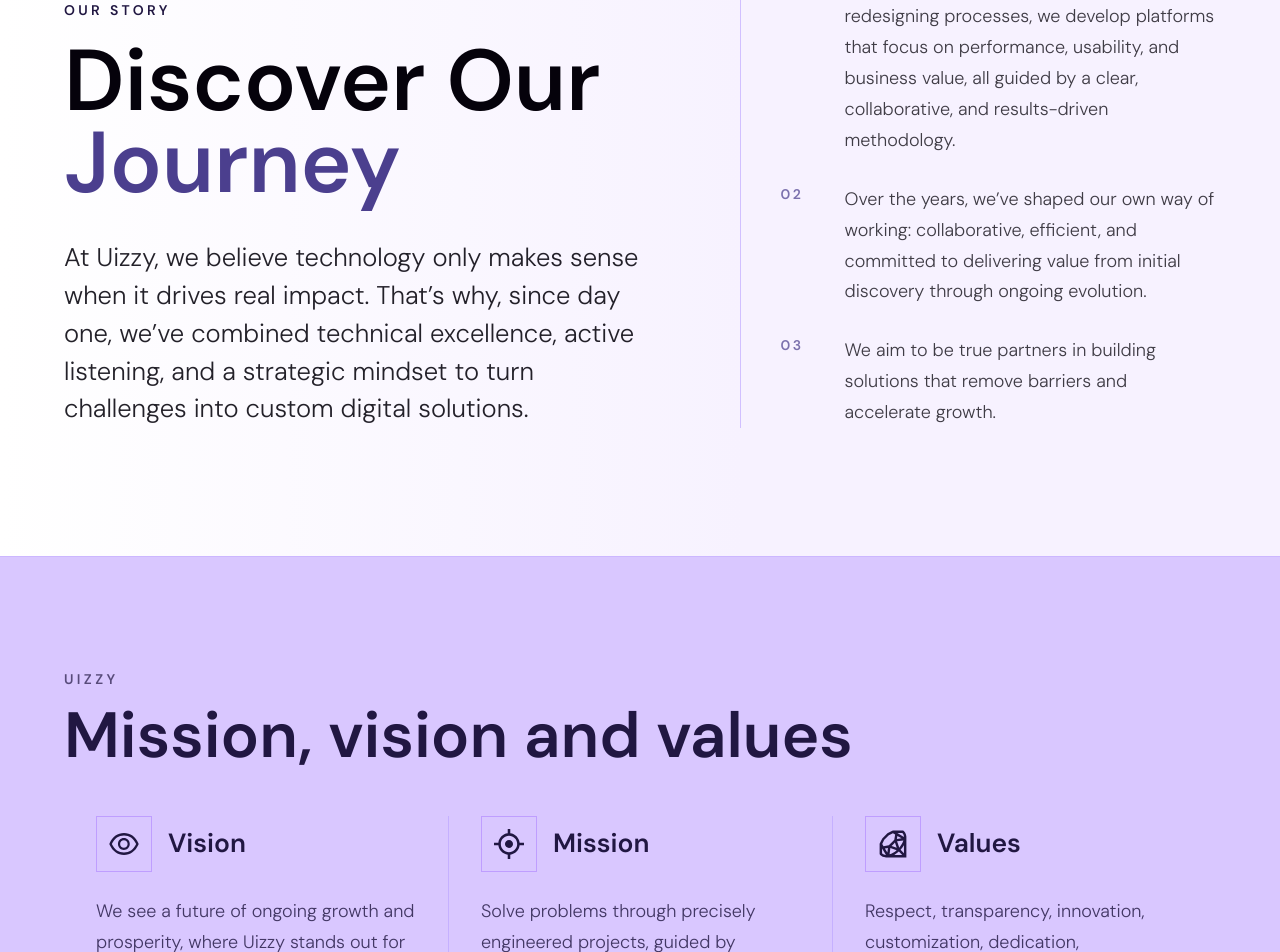
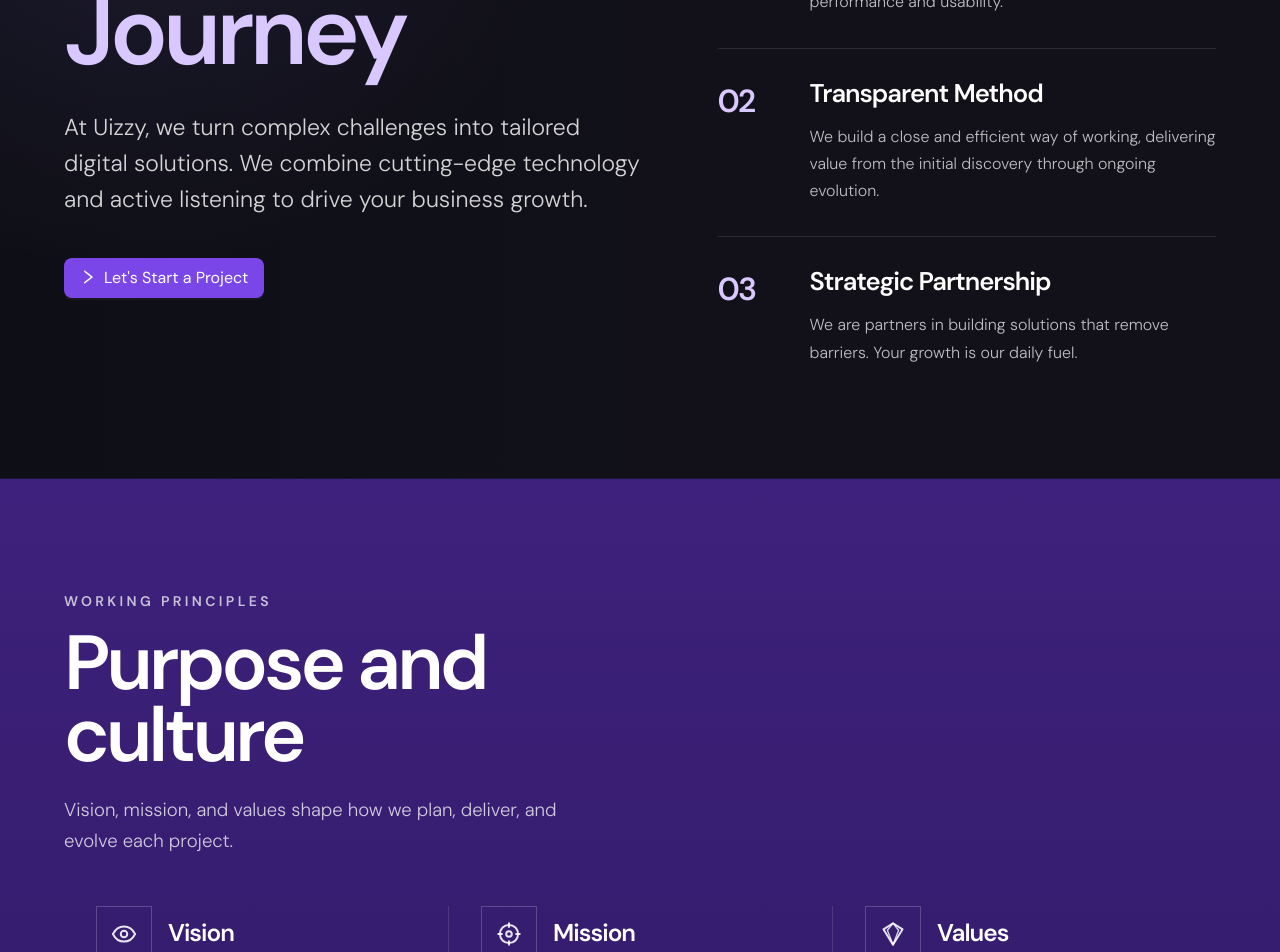
Before and after one commit to fernandamachado1/uizzy-site, a Next.js app: page /en/about in a window 1280 px wide. Shown: the part 300-1252 px from the top of the page. Built offline with nearby package versions, Linux system fonts and the light colour scheme.

Commit message:
refactor: change in buttons and about

```diff
--- a/dictionaries/en/about.ts
+++ b/dictionaries/en/about.ts
@@ -2,10 +2,22 @@
     historyLabel: "Our Story",
     aboutTitle: "Discover Our Journey",
 
-    aboutDesc1: "At Uizzy, we believe technology only makes sense when it drives real impact. That’s why, since day one, we’ve combined technical excellence, active listening, and a strategic mindset to turn challenges into custom digital solutions.",
-    aboutDesc2: "We specialize in building tailored systems that respect each client’s context and goals. From identifying operational challenges to redesigning processes, we develop platforms that focus on performance, usability, and business value, all guided by a clear, collaborative, and results-driven methodology.",
-    aboutDesc3: "Over the years, we’ve shaped our own way of working: collaborative, efficient, and committed to delivering value from initial discovery through ongoing evolution.",
-    aboutDesc4: "We aim to be true partners in building solutions that remove barriers and accelerate growth.",
+    aboutDesc1: "At Uizzy, we turn complex challenges into tailored digital solutions. We combine cutting-edge technology and active listening to drive your business growth.",
+    aboutDesc2: "We map pain points and redesign processes to build robust platforms with a total focus on exceptional performance and usability.",
+    aboutDesc3: "We build a close and efficient way of working, delivering value from the initial discovery through ongoing evolution.",
+    aboutDesc4: "We are partners in building solutions that remove barriers. Your growth is our daily fuel.",
+
+    aboutCta: "Let's Start a Project",
+
+    essenceEyebrow: "Working principles",
+    essenceLead: "Vision, mission, and values shape how we plan, deliver, and evolve each project.",
+
+    proofItem1Title: "Impact Specialists",
+    proofItem1Desc: "We map pain points and redesign processes to create real value.",
+    proofItem2Title: "Transparent Method",
+    proofItem2Desc: "We deliver consistent work from discovery to ongoing evolution.",
+    proofItem3Title: "Strategic Partnership",
+    proofItem3Desc: "We are partners in building solutions that accelerate growth.",
 
     visionTitle: "Vision",
     visionDesc: "We see a future of ongoing growth and prosperity, where Uizzy stands out for its technical excellence, trailblazing innovation and unwavering client satisfaction.",
@@ -16,6 +28,6 @@
     valuesTitle: "Values",
     valuesDesc: "Respect, transparency, innovation, customization, dedication, communication",
 
-    essenceTitle: "Mission, vision and values",
+    essenceTitle: "Purpose and culture",
     ourTeam: "Our Team"
 } as const;
--- a/dictionaries/pt/about.ts
+++ b/dictionaries/pt/about.ts
@@ -2,10 +2,22 @@
     historyLabel: "Nossa História",
     aboutTitle: "Conheça Nossa Jornada",
 
-    aboutDesc1: "Na Uizzy, acreditamos que soluções tecnológicas só fazem sentido quando têm impacto real. Por isso, desde o início da nossa jornada, unimos excelência técnica, escuta ativa e olhar estratégico para transformar desafios em sistemas digitais sob medida.",
-    aboutDesc2: "Somos especialistas em criar soluções personalizadas que respeitam o contexto e os objetivos de cada cliente. Mapeamos dores, redesenhamos processos e desenvolvemos plataformas robustas, com foco em performance, usabilidade e valor de negócio. Tudo isso com uma metodologia clara, colaborativa e orientada a resultado.",
-    aboutDesc3: "Ao longo dos anos, construímos uma forma própria de trabalhar: próxima, eficiente e comprometida com a entrega de valor, da imersão inicial à evolução contínua do projeto.",
-    aboutDesc4: "Procuramos ser parceiros na construção de soluções que destravam caminhos e aceleram crescimento.",
+    aboutDesc1: "Na Uizzy, transformamos desafios complexos em soluções digitais sob medida. Unimos tecnologia de ponta e escuta ativa para impulsionar o crescimento do seu negócio.",
+    aboutDesc2: "Mapeamos dores e redesenhamos processos para desenvolver plataformas robustas com foco total em performance e usabilidade excepcional.",
+    aboutDesc3: "Construímos uma jornada de trabalho próxima e eficiente, garantindo entregas de valor desde a imersão inicial até a evolução contínua.",
+    aboutDesc4: "Somos parceiros na construção de soluções que destravam caminhos. Seu crescimento é o nosso combustível diário.",
+
+    aboutCta: "Vamos Iniciar um Projeto",
+
+    essenceEyebrow: "Pilares do trabalho",
+    essenceLead: "Visão, missão e valores orientam como planejamos, entregamos e evoluímos cada projeto.",
+
+    proofItem1Title: "Especialistas em Impacto",
+    proofItem1Desc: "Mapeamos dores e redesenhamos processos para gerar valor real.",
+    proofItem2Title: "Metodologia Transparente",
+    proofItem2Desc: "Construímos entregas consistentes da imersão à evolução contínua.",
+    proofItem3Title: "Parceria Estratégica",
+    proofItem3Desc: "Somos parceiros na construção de soluções que aceleram o crescimento.",
 
     visionTitle: "Visão",
     visionDesc: "Vislumbramos um futuro de prosperidade e crescimento contínuo, onde a Uizzy se destaca pela excelência técnica, inovação e satisfação de seus clientes.",
@@ -16,6 +28,6 @@
     valuesTitle: "Valores",
     valuesDesc: "Respeito, transparência, inovação, Personalização, dedicação, comunicação",
 
-    essenceTitle: "Missão, visão e valores",
+    essenceTitle: "Propósito e cultura",
     ourTeam: "Nosso Time"
 } as const;
--- a/src/app/[locale]/(pages)/about/page.tsx
+++ b/src/app/[locale]/(pages)/about/page.tsx
@@ -1,10 +1,14 @@
 import CollaboratorCard from "@/components/CollaboratorCard";
+import ButtonPrimary from "@/components/ButtonPrimary";
 import EssenceCard from "@/components/EssenceCard";
 import { LocaleProps } from "@/types/LocaleParams";
-import { AimOutlined, EyeOutlined, LinkedinFilled, RubyOutlined } from "@ant-design/icons";
+import { LinkedinFilled, RightOutlined } from "@ant-design/icons";
 import { Metadata } from "next";
+import Link from "next/link";
 import { useTranslations } from "next-intl";
 import { getTranslations } from "next-intl/server";
+
+const whatsappUrl = "https://wa.me/5541995868883";
 
 export async function generateMetadata({ params }: LocaleProps): Promise<Metadata> {
 
@@ -30,19 +34,91 @@
     const highlightedTitleWord = titleParts.pop() ?? "";
     const mainTitle = titleParts.join(" ");
     const narrativeItems = [
-        translation("aboutDesc2"),
-        translation("aboutDesc3"),
-        translation("aboutDesc4"),
+        {
+            number: "01",
+            title: translation("proofItem1Title"),
+            description: translation("aboutDesc2"),
+        },
+        {
+            number: "02",
+            title: translation("proofItem2Title"),
+            description: translation("aboutDesc3"),
+        },
+        {
+            number: "03",
+            title: translation("proofItem3Title"),
+            description: translation("aboutDesc4"),
+        },
     ];
 
+    const visionGlyph = (
+        <svg viewBox="0 0 24 24" aria-hidden="true" className="size-7">
+            <path
+                d="M2.5 12c1.9-3.9 5.4-6.5 9.5-6.5s7.6 2.6 9.5 6.5c-1.9 3.9-5.4 6.5-9.5 6.5s-7.6-2.6-9.5-6.5Z"
+                fill="none"
+                stroke="currentColor"
+                strokeWidth="1.7"
+                strokeLinecap="round"
+                strokeLinejoin="round"
+            />
+            <circle
+                cx="12"
+                cy="12"
+                r="2.8"
+                fill="none"
+                stroke="currentColor"
+                strokeWidth="1.7"
+                strokeLinecap="round"
+                strokeLinejoin="round"
+            />
+        </svg>
+    );
+
+    const missionGlyph = (
+        <svg viewBox="0 0 24 24" aria-hidden="true" className="size-7">
+            <circle
+                cx="12"
+                cy="12"
+                r="7.8"
+                fill="none"
+                stroke="currentColor"
+                strokeWidth="1.7"
+                strokeLinecap="round"
+                strokeLinejoin="round"
+            />
+            <circle cx="12" cy="12" r="2.4" fill="none" stroke="currentColor" strokeWidth="1.7" />
+            <path d="M12 2.8v3.1M12 18.1v3.1M21.2 12h-3.1M5.9 12H2.8" fill="none" stroke="currentColor" strokeWidth="1.7" strokeLinecap="round" />
+        </svg>
+    );
+
+    const valuesGlyph = (
+        <svg viewBox="0 0 24 24" aria-hidden="true" className="size-7">
+            <path
+                d="M12 2.8 20.2 8 12 21.2 3.8 8 12 2.8Z"
+                fill="none"
+                stroke="currentColor"
+                strokeWidth="1.7"
+                strokeLinejoin="round"
+            />
+            <path
+                d="M7.2 8.8 12 2.8l4.8 6-4.8 12.4-4.8-12.4Z"
+                fill="none"
+                stroke="currentColor"
+                strokeOpacity="0.9"
+                strokeWidth="1.2"
+                strokeLinejoin="round"
+            />
+        </svg>
+    );
+
     return <main className="relative overflow-hidden">
-        <section className="relative min-h-[100dvh] overflow-hidden bg-primary-1 text-primary-10 dark:bg-primary-7 dark:text-white">
+        <section className="relative overflow-hidden bg-primary-1 text-primary-10 dark:bg-[#12111A] dark:text-white">
             <div
                 aria-hidden
                 className="pointer-events-none absolute inset-0 opacity-100 dark:hidden"
                 style={{
                     background:
-                        "linear-gradient(90deg, #FFFFFF 0%, #F7F2FF 58%)",
+                        "radial-gradient(circle at 10% 10%, rgba(146, 113, 255, 0.12) 0%, rgba(255, 255, 255, 0) 34%), linear-gradient(90deg, #FFFFFF 0%, #F7F2FF 58%)",
                 }}
             />
             <div
@@ -50,39 +126,57 @@
                 className="pointer-events-none absolute inset-0 hidden opacity-90 dark:block"
                 style={{
                     background:
-                        "linear-gradient(90deg, #15161D 0%, #13131A 60%)",
+                        "radial-gradient(circle at 10% 10%, rgba(165, 131, 255, 0.12) 0%, rgba(0, 0, 0, 0) 34%), linear-gradient(90deg, #0E0F16 0%, #12111A 60%)",
                 }}
             />
-            <div className="container relative flex min-h-[100dvh] items-center px-8 py-24 lg:px-16 lg:py-32">
-                <div className="grid w-full gap-12 xl:grid-cols-[minmax(0,0.9fr)_minmax(420px,0.72fr)] xl:items-end xl:gap-20">
-                    <div>
-                        <p className="mb-5 text-sm font-semibold tracking-[0.24em] text-primary-6 uppercase dark:text-primary-9">
+            <div className="container relative px-8 py-20 lg:px-16 lg:py-24 xl:py-28">
+                <div className="grid w-full gap-14 xl:grid-cols-[minmax(0,1.05fr)_minmax(360px,0.9fr)] xl:gap-18">
+                    <div className="max-w-[760px]">
+                        <p className="mb-5 text-sm font-semibold tracking-[0.26em] text-primary-6 uppercase dark:text-primary-9">
                             {translation("historyLabel")}
                         </p>
 
-                        <h1 className="max-w-[760px] text-[clamp(3rem,7.5vw,5.4rem)] leading-[0.94] font-semibold">
+                        <h1 className="max-w-[760px] text-[clamp(3.2rem,8vw,6rem)] leading-[0.92] font-semibold tracking-[-0.05em]">
                             {mainTitle}{" "}
                             <span className="text-primary-5 dark:text-primary-9">{highlightedTitleWord}</span>
                         </h1>
 
-                        <p className="mt-9 max-w-[820px] text-[clamp(1.18rem,2vw,1.85rem)] leading-[1.48] font-light text-primary-10/88 dark:text-white/88">
+                        <p className="mt-8 max-w-[700px] text-[clamp(1.05rem,1.8vw,1.5rem)] leading-[1.58] font-light text-primary-10/80 dark:text-white/82">
                             {translation("aboutDesc1")}
                         </p>
+
+                        <div className="mt-10">
+                            <Link href={whatsappUrl} target="_blank" rel="noreferrer" className="inline-flex w-max">
+                                <ButtonPrimary
+                                    text={translation("aboutCta")}
+                                    size="large"
+                                    icon={<RightOutlined />}
+                                    bgColor="!bg-primary-6"
+                                />
+                            </Link>
+                        </div>
                     </div>
 
-                    <div className="border-l-0 border-primary-3/60 xl:border-l xl:pl-10 dark:border-primary-3/25">
-                        <div className="mb-7 h-1 w-28 bg-primary-4 dark:bg-primary-8" />
+                    <div className="xl:pt-8">
+                        <div className="space-y-0">
+                            {narrativeItems.map((item) => (
+                                <article
+                                    key={item.number}
+                                    className="grid gap-5 border-t border-primary-3/40 py-8 first:border-t-0 first:pt-0 last:pb-0 dark:border-white/10 sm:grid-cols-[72px_1fr]"
+                                >
+                                    <span className="text-[2rem] font-semibold leading-none tracking-[-0.06em] text-primary-5 dark:text-primary-9 sm:pt-1">
+                                        {item.number}
+                                    </span>
 
-                        <div className="space-y-7">
-                            {narrativeItems.map((item, index) => (
-                                <div key={item} className="grid gap-4 sm:grid-cols-[48px_1fr]">
-                                    <span className="text-sm font-semibold tracking-[0.18em] text-primary-5/72 dark:text-primary-9/72">
-                                        0{index + 1}
-                                    </span>
-                                    <p className="text-base leading-[1.72] font-light text-primary-10/76 md:text-lg dark:text-white/72">
-                                        {item}
-                                    </p>
-                                </div>
+                                    <div className="max-w-[520px]">
+                                        <h3 className="text-[clamp(1.55rem,2vw,2.1rem)]/[1.02] font-semibold tracking-[-0.04em] text-primary-10 dark:text-white">
+                                            {item.title}
+                                        </h3>
+                                        <p className="mt-4 text-[clamp(1rem,1.2vw,1.15rem)] leading-[1.7] font-light text-primary-10/70 dark:text-white/72">
+                                            {item.description}
+                                        </p>
+                                    </div>
+                                </article>
                             ))}
                         </div>
                     </div>
@@ -90,30 +184,54 @@
             </div>
         </section>
 
-        <section className="border-y border-primary-3/40 bg-primary-2 text-primary-6 dark:border-primary-3/20 dark:bg-primary-5 dark:text-white">
-            <div className="container px-8 py-20 lg:px-16 lg:py-28">
+        <section id="essence" className="relative overflow-hidden scroll-mt-[var(--header-height)] border-y border-[#6E5AC6]/25 text-white">
+            <div
+                aria-hidden
+                className="absolute inset-0 dark:hidden"
+                style={{
+                    background:
+                        "linear-gradient(180deg, #5F38B7 0%, #5735A8 100%)",
+                }}
+            />
+            <div
+                aria-hidden
+                className="absolute inset-0 hidden dark:block"
+                style={{
+                    background:
+                        "linear-gradient(180deg, #3E217C 0%, #311A66 100%)",
+                }}
+            />
+            <div className="container relative px-8 py-20 lg:px-16 lg:py-28">
                 <div className="mb-12 max-w-4xl">
-                    <p className="mb-4 text-sm font-semibold tracking-[0.24em] text-primary-6/70 uppercase dark:text-white/70">
-                        Uizzy
+                    <p className="mb-4 text-sm font-semibold tracking-[0.24em] text-white/72 uppercase">
+                        {translation("essenceEyebrow")}
                     </p>
-                    <h2 className="text-[clamp(2.5rem,5vw,4rem)]/[0.98] font-semibold">
+                    <h2 className="max-w-[9ch] text-[clamp(2.7rem,6vw,4.8rem)]/[0.94] font-semibold tracking-[-0.05em] text-white">
                         {translation("essenceTitle")}
                     </h2>
+                    <p className="mt-6 max-w-lg text-[clamp(1.05rem,1.45vw,1.35rem)] leading-[1.68] font-light text-white/76">
+                        {translation("essenceLead")}
+                    </p>
                 </div>
 
                 <div className="grid xl:grid-cols-3">
-                <EssenceCard icon={<EyeOutlined />}
-                title={translation("visionTitle")}
-                description={translation("visionDesc")} />
+                    <EssenceCard
+                        icon={visionGlyph}
+                        title={translation("visionTitle")}
+                        description={translation("visionDesc")}
+                    />
 
-                <EssenceCard icon={<AimOutlined />}
-                title={translation("missionTitle")}
-                description={translation("missionDesc")} />
+                    <EssenceCard
+                        icon={missionGlyph}
+                        title={translation("missionTitle")}
+                        description={translation("missionDesc")}
+                    />
 
-                <EssenceCard icon={<RubyOutlined />}
-                title={translation("valuesTitle")}
-                description={translation("valuesDesc")} />
-
+                    <EssenceCard
+                        icon={valuesGlyph}
+                        title={translation("valuesTitle")}
+                        description={translation("valuesDesc")}
+                    />
                 </div>
             </div>
         </section>
--- a/src/components/ButtonPrimary.tsx
+++ b/src/components/ButtonPrimary.tsx
@@ -7,9 +7,9 @@
                 Button: {
                     defaultHoverBorderColor: "var(--primary-7)",
                     defaultColor: "white",
-                    defaultHoverColor: "var(--primary-6)",
+                    defaultHoverColor: "currentColor",
                     defaultBorderColor: "none",
-                    defaultActiveColor: "var(--primary-9)",
+                    defaultActiveColor: "currentColor",
                     defaultActiveBorderColor: "var(--primary-9)"
             }
         }
--- a/src/components/EssenceCard.tsx
+++ b/src/components/EssenceCard.tsx
@@ -6,18 +6,17 @@
 }
 
 export default function EssenceCard({ icon, title, description, className }: IEssenceCardProperties) {
-    return <article className={`group border-t border-primary-3/55 py-8 md:py-10 xl:border-t-0 xl:border-l xl:px-8 xl:py-0 first:xl:border-l-0 dark:border-primary-3/25 ${className}`}>
+    return <article className={`border-l border-white/12 px-7 py-8 first:border-l-0 lg:px-8 lg:py-0 ${className}`}>
         <div className="mb-6 flex items-center gap-4">
-            <span className="flex size-14 items-center justify-center border border-primary-4/50 text-3xl text-primary-6 dark:border-primary-8/35 dark:text-primary-9">
+            <span className="flex size-14 items-center justify-center border border-white/20 text-[1.9rem] text-white/88">
                 {icon}
             </span>
-
-            <h3 className="text-[clamp(1.65rem,2vw,2.25rem)]/[0.96] font-semibold text-primary-6 dark:text-white">
+            <h3 className="text-[clamp(1.45rem,1.9vw,2.2rem)]/[0.96] font-semibold tracking-[-0.04em] text-white">
                 {title}
             </h3>
         </div>
 
-        <p className="max-w-xl text-base leading-[1.7] font-light text-primary-6/82 md:text-lg dark:text-white/78">
+        <p className="max-w-xl text-[clamp(1rem,1.1vw,1.12rem)] leading-[1.75] font-light text-white/82">
             {description}
         </p>
     </article>
--- a/src/components/default/AppContext.tsx
+++ b/src/components/default/AppContext.tsx
@@ -5,7 +5,7 @@
 
 const defaultValue: AppContextType = {
     themeContext: {
-        themeValue: "light",
+        themeValue: "dark",
         setThemeValue: () => {},
     },
     blogContext: {
--- a/src/components/default/AppProvider.tsx
+++ b/src/components/default/AppProvider.tsx
@@ -23,12 +23,11 @@
 
     const locale = useLocale();
 
-    const [themeValue, setThemeValue] = useState<ThemeOption>("light");
+    const [themeValue, setThemeValue] = useState<ThemeOption>("dark");
 
     useEffect(() => {
         const savedTheme = localStorage.getItem("theme");
-        const prefersDark = window.matchMedia("(prefers-color-scheme: dark)").matches;
-        const initialTheme: ThemeOption = savedTheme === "dark" || (!savedTheme && prefersDark) ? "dark" : "light";
+        const initialTheme: ThemeOption = savedTheme === "light" ? "light" : "dark";
 
         setThemeValue((currentTheme) => {
             if (currentTheme === initialTheme) {
@@ -83,7 +82,7 @@
 
     return <Context value={contextConfig}>
 
-        <html lang={locale}>
+        <html lang={locale} className={themeValue === "dark" ? "dark" : undefined}>
             <body suppressHydrationWarning className={`${dmSans.variable} antialiased bg-neutral-1`}>
 
                 <ConfigProvider theme={{
```
